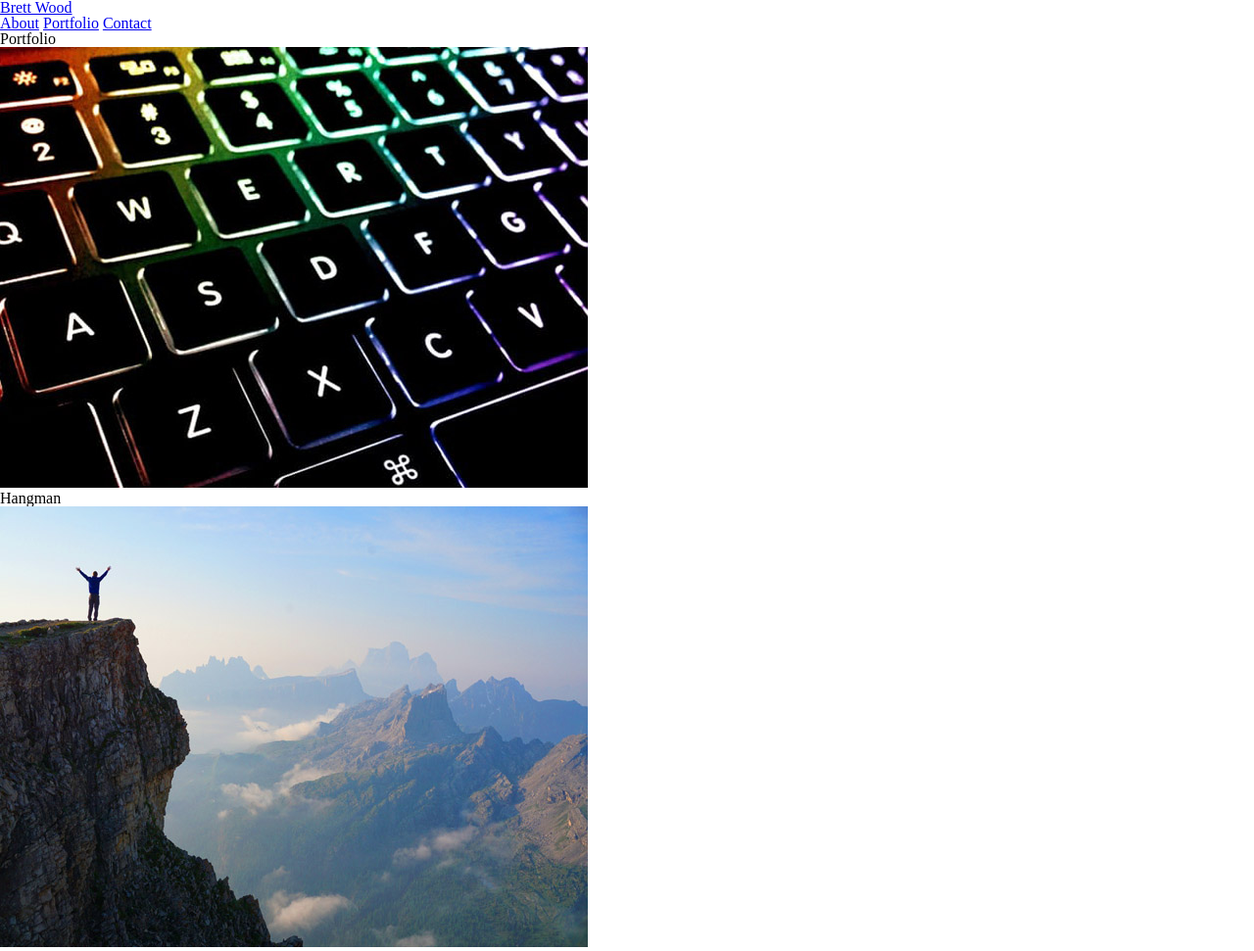
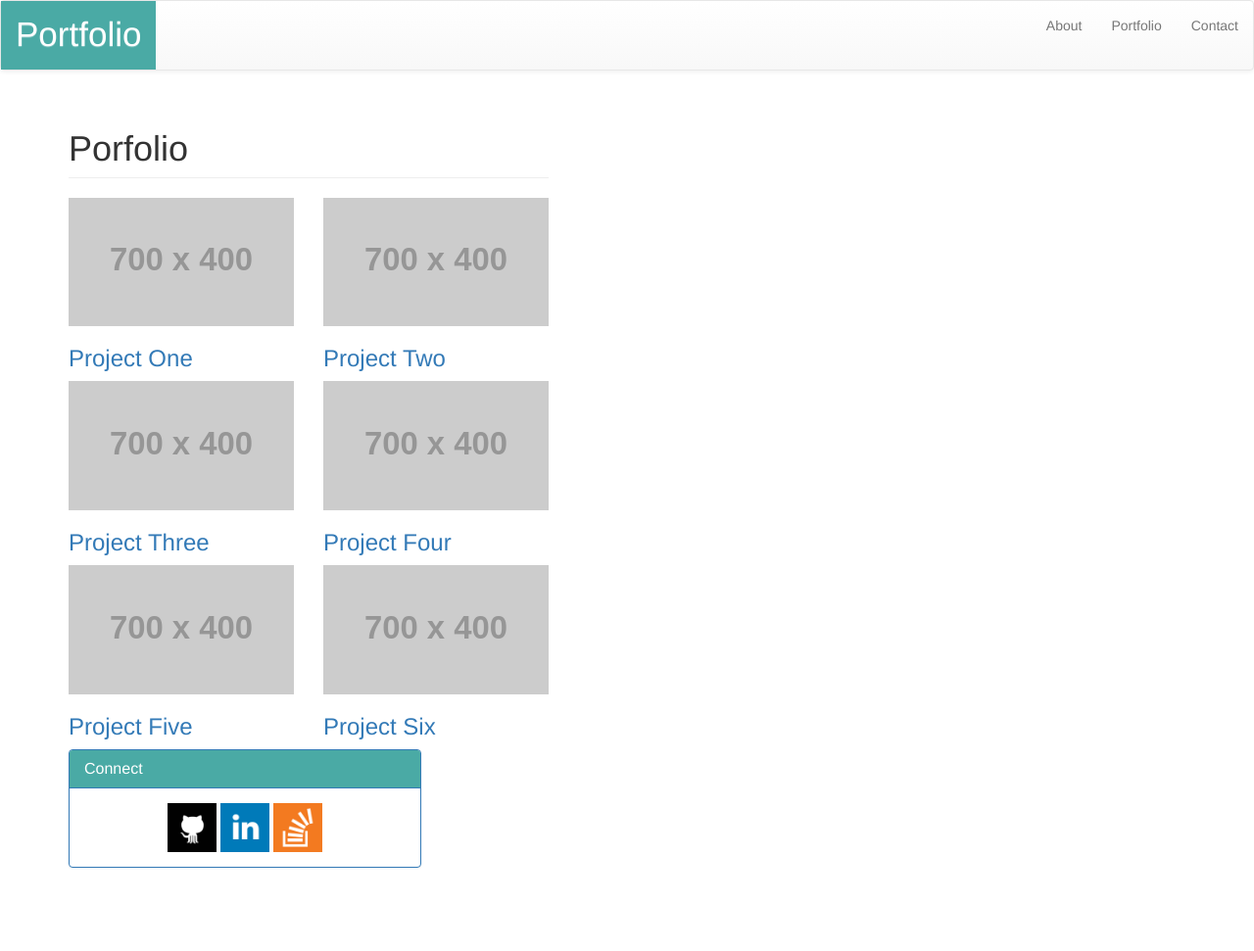
Before and after one commit to Paradynamo/Bootstrap-Portfolio, a plain HTML site: page Bootstrap-Portfolio/portfolio.html in a window 1280 px wide. Shown: the top 971 px of the page at 98% size. Drawn offline with nearby package versions, Linux system fonts and the light colour scheme; placeholder pictures from the web are drawn by us.

Commit message:
Added portfolio pg. Trouble w/footer & side panel

```diff
--- a/Bootstrap-Portfolio/portfolio.html
+++ b/Bootstrap-Portfolio/portfolio.html
@@ -1,71 +1,156 @@
-<!doctype html>
+<!DOCTYPE html>
 <html lang="en-us">
   <head>
     <meta charset="UTF-8">
-  <title>Portfolio - Brett Wood</title>
-  <link rel="stylesheet" type="text/css" href="assets/css/reset.css">
-  <link rel="stylesheet" type="text/css" href="assets/css/style.css">
+    <meta content="width=device-width, initial-scale=1" name="viewport">
+    <title>
+      Portfolio - Brett Wood
+    </title><!-- Latest compiled and minified CSS -->
+    <link href="https://maxcdn.bootstrapcdn.com/bootstrap/3.3.7/css/bootstrap.min.css" rel="stylesheet"><!-- Optional theme -->
+    <link href="https://maxcdn.bootstrapcdn.com/bootstrap/3.3.7/css/bootstrap-theme.min.css" rel="stylesheet">
+    <link href="assets/css/style.css" rel="stylesheet" type="text/css">
+    <script src="https://maxcdn.bootstrapcdn.com/bootstrap/3.3.7/js/bootstrap.min.js">
+    </script><!-- jQuery (necessary for Bootstrap's JavaScript plugins) -->
+
+    <script src="https://ajax.googleapis.com/ajax/libs/jquery/1.12.4/jquery.min.js">
+    </script>
   </head>
   <body>
-        <header id="masthead">
+    <nav class="navbar navbar-default" role="navigation">
+      <div class="navbar-header">
+        <button class="navbar-toggle" data-target=".navbar-collapse" data-toggle="collapse" type="button"><span class="icon-bar"></span> <span class="icon-bar"></span> <span class="icon-bar"></span></button>
+      </div>
+      <a class="navbar-brand" href="#">Portfolio</a>
+      <div class="navbar-collapse collapse">
+        <ul class="nav navbar-nav navbar-right">
+          <li>
+            <a href="index.html">About</a>
+          </li>
+
+          <li>
+            <a href="portfolio.html">Portfolio</a>
+          </li>
+
+          <li>
+            <a href="contact.html">Contact</a>
+          </li>
+        </ul>
+      </div>
+    </nav>
+    <!-- MAIN BODY CONTAINER ;) -->
+
     <div class="container">
-            <a href="index.html" id="nametab">Brett Wood</a>
-            <nav>
-              <a href="index.html">About</a>
-              <a href="portfolio.html">Portfolio</a>
-              <a href="contact.html">Contact</a>
-            </nav>
+      <div class="row">
+        <div class="col-md-8">
+          <!-- MY PORTFOLIO PAGE HEADER  ;) -->
+
+          <div class="row">
+            <div class="col-md-8">
+              <h1 class="page-header">
+                Porfolio
+              </h1>
             </div>
-        </header>
+          </div>
 
-  <div id="main-container" class="container">
-      <section class="main-section">
+          <!-- ROW ENDS :P -->
+          <!-- PORTFOLIO ROWS BEGIN WITH HEADLINES UNDERNEATH ;) -->
 
-        <h1>Portfolio</h1>
+          <div class="row">
+            <div class="col-md-4 portfolio-item">
+              <a href="#"><img alt="" class="img-responsive" src="http://placehold.it/700x400"></a>
+              <h3>
+                <a href="#">Project One</a>
+              </h3>
+            </div>
 
-        <div class="work">
-          <img src="assets/images/hangman.jpg" alt="Hangman Game">
+            <div class="col-md-4 portfolio-item">
+              <a href="#"><img alt="" class="img-responsive" src="http://placehold.it/700x400"></a>
+              <h3>
+                <a href="#">Project Two</a>
+              </h3>
+            </div>
+          </div>
 
-          <h3>Hangman</h3>
+
+          <!-- ROW ENDS :P  -->
+
+          <!-- PORT ROW-->
+
+          <div class="row">
+            <div class="col-md-4 portfolio-item">
+              <a href="#"><img alt="" class="img-responsive" src="http://placehold.it/700x400"></a>
+              <h3>
+                <a href="#">Project Three</a>
+              </h3>
+            </div>
+
+            <div class="col-md-4 portfolio-item">
+              <a href="#"><img alt="" class="img-responsive" src="http://placehold.it/700x400"></a>
+              <h3>
+                <a href="#">Project Four</a>
+              </h3>
+            </div>
+          </div>
+
+          <!-- ROW ENDS :P -->
+          <!-- PORT ROW -->
+
+          <div class="row">
+            <div class="col-md-4 portfolio-item">
+              <a href="#"><img alt="" class="img-responsive" src="http://placehold.it/700x400"></a>
+              <h3>
+                <a href="#">Project Five</a>
+              </h3>
+            </div>
+
+
+            <div class="col-md-4 portfolio-item">
+              <a href="#"><img alt="" class="img-responsive" src="http://placehold.it/700x400"></a>
+              <h3>
+                <a href="#">Project Six</a>
+              </h3>
+            </div>
+          </div>
+
+          <!-- ROW ENDS :P -->
+
+<div class="container-connect">
+      <div class="row">
+        <div class="col-md-6">
+
+<div class="col-md-xs"><div class="panel panel-primary">
+  <div class="panel-heading">
+    <h3 class="panel-title">Connect</h3>
+  </div>
+  <div class="panel-body">
+
+        <div class="panel-content" align="center">
+
+            <a href="https://www.github.com/Paradynamo"><img id="gith" src="assets/images/github-square.png" alt="Github" width="50" height="50" margin="10"/></a>
+
+            <a href="https://www.linkedin.com/in/brettwood1"><img id="linkedi" src="assets/images/linkedin-square.png" alt="linked in" width="50" height="50" border="0"/></a>
+
+            <a href="https://www.stackoverflow.com"><img id="stacko" src="assets/images/stackoverflow-square.png" alt="linked in" width="50" height="50" border="0"/></a>
 
         </div>
 
-      <div class="work">
-        <img src="assets/images/RPG.jpg" alt="RPG Game">
-
-        <h3>RPG Game</h3>
-
   </div>
-      <div class="work">
-        <img src="assets/images/trivia.jpg" alt="Trivia Game">
-        <h3>Trivia Game</h3>
-      </div>
-      <div class="work">
-        <img src="assets/images/rutgers.jpg" alt="Rutgers Info Widget">
-        <h3>Rutgers Info Widget</h3>
-      </div>
-      <div class="work">
-        <img src="assets/images/rock.jpg" alt="Rock Paper Scissors">
-        <h3>Rock Paper Scissors</h3>
-      </div>
-    </section>
-    <section class="sidebar">
-      <div id="connect">
-        <h2>Connect with Me</h2>
-
-        <a href="#"><img src="assets/images/github-128.png" class="social" alt="GitHub social link" /></a>
-
-        <a href="#"><img src="assets/images/linkedin-128.png" class="social" alt="LinkedIn" /></a>
-
-        <a href="#"><img src="assets/images/stackoverflow-128.png" class="social" alt="Stack Overflow" /></a>
-      </div>
-    </section>
-  </div>
-  <footer>
-      <div class="footer">
-        &copy; Copyright 2016 Brett Wood
 </div>
 
+
+          <!--
+FOOTER STOPPED WORKING
+<div class="container-footer">
+    <footer class="footer">
+        <span class="text-muted"><center> &copy; Copyright 2016 Brett Wood</center></span>
+      </div>
     </footer>
+-->
+          <!-- IE10 viewport hack for Surface/desktop Windows 8 bug -->
+          <script src="../../assets/js/ie10-viewport-bug-workaround.js">
+          </script>
+        </div>
+      </div>
+    </div>
   </body>
 </html>
```
Also changed, not shown: Bootstrap-Portfolio/index.html (+13 -4 lines). Lines whose indentation alone changed are shown as unchanged.
